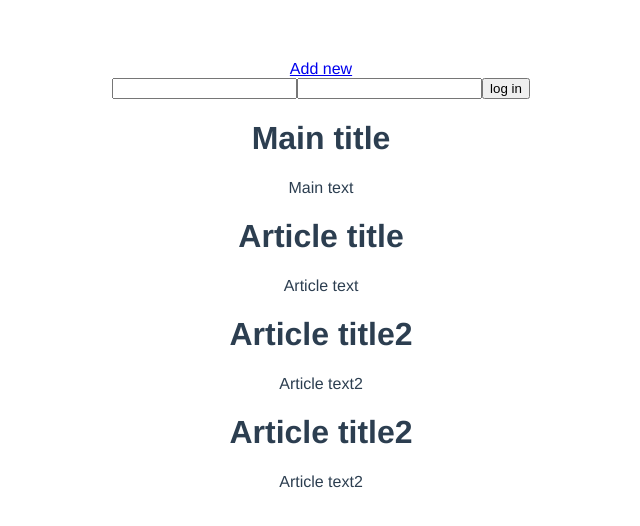
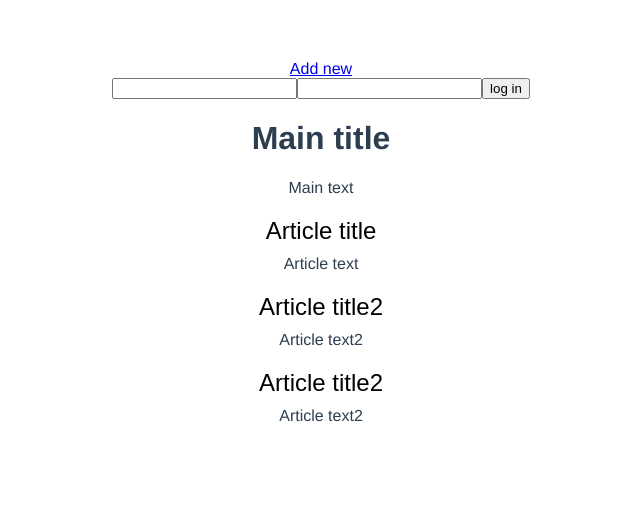
Before and after one commit to okedo/Vue-blog, a Vue app: page /#/ in a window 1280 px wide. Shown: the top 526 px of the page, without its empty margins (319-959 px from the left). Built offline with nearby package versions, Linux system fonts and the light colour scheme; no server answers.

Commit message:
added new component articleDetail and link from main page

```diff
--- a/src/common/routerModule.js
+++ b/src/common/routerModule.js
@@ -2,6 +2,7 @@ import Vue from "vue";
 import VueRouter from 'vue-router';
 import MainPage from '../components/MainPage.vue';
 import ArticleForm from '../components/ArticleForm.vue';
+import ArticleDetail from '../components/ArticleDetail.vue';
 
 Vue.use(VueRouter);
 
@@ -16,6 +17,11 @@ export const router = new VueRouter({
             path: '/article/new',
             name: 'add-article',
             component: ArticleForm
+        },
+        {
+            path: '/article/:id',
+            name: 'article-detail',
+            component: ArticleDetail
         }
     ]
 })
--- a/src/components/Article.vue
+++ b/src/components/Article.vue
@@ -1,6 +1,8 @@
 <template>
 <div>
-  <h1>{{article.title}}</h1>
+  <router-link :to=getUrl() class="article-title">
+    {{article.title}}
+  </router-link>
   <div>
     {{article.text}}
   </div>
@@ -13,9 +15,22 @@ export default {
   props: ["article"],
   data() {
     return this.$store.getters.articles[this.articleId];
+  },
+  methods: {
+    getUrl() {
+      return "/article/" + this.article.id;
+    }
   }
 };
 </script>
 
 <style lang="scss" scoped>
+.article-title{
+  text-decoration: none;
+  font-size: 24px;
+  font-family: Arial;
+  color: #000000;
+  padding: 20px 0 10px;
+  display: inline-block;
+}
 </style>
--- /dev/null
+++ b/src/components/ArticleDetail.vue
@@ -0,0 +1,24 @@
+<template>
+ <div>
+  <Article v-bind:article = "article" v-bind:key="article.id"></Article>
+</div>
+</template>
+
+<script>
+import Article from "./Article.vue";
+
+export default {
+  props: ['article'],
+  name: "ArticleDetail",
+  components: {
+    Article
+  },
+  data() {
+    console.log(this.$route.params.id);
+    return this.$store.getters.articles[this.$route.params.id];
+  }
+};
+</script>
+
+<style lang="scss" scoped>
+</style>
```
Also changed, not shown: 1 other file (tests, documents, lock files or other folders).
